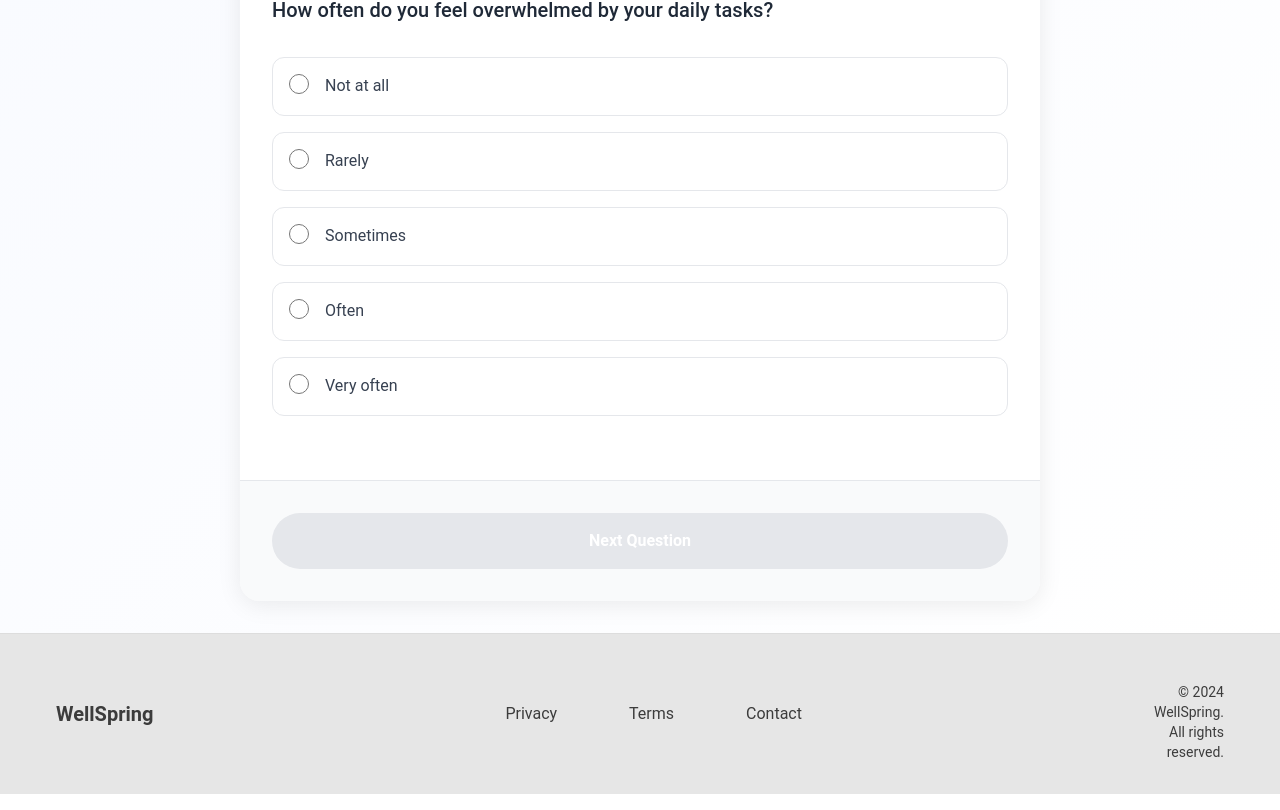
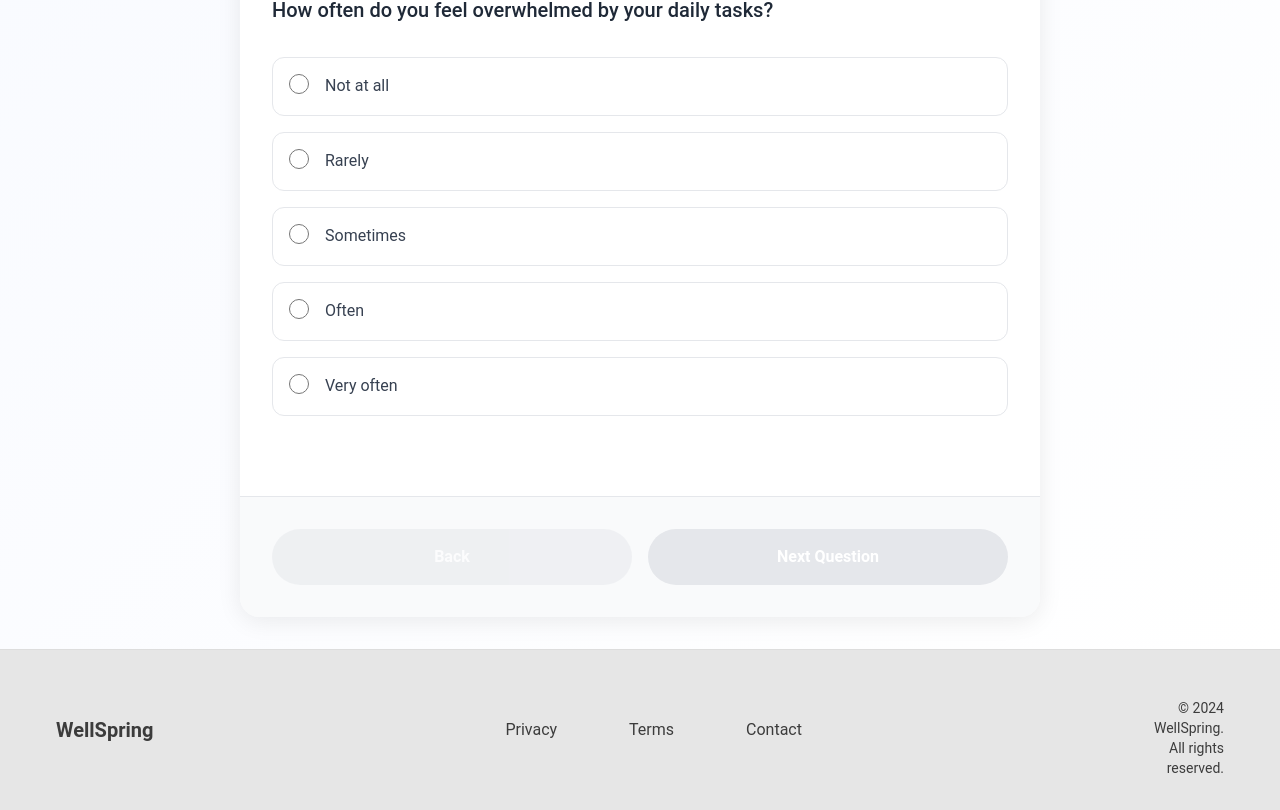
Before and after one commit to MBillahsust/WellSpring, a React (Create React App) app in the folder Frontend/: page /stress-evaluation in a window 1280 px wide. Shown: the part 507-1317 px from the top of the page. Built offline with nearby package versions, Linux system fonts and the light colour scheme; no server answers.

Commit message:
fixed stress assesment page

```diff
--- a/Frontend/src/pages/AssessmentPages/StressEvaluation.js
+++ b/Frontend/src/pages/AssessmentPages/StressEvaluation.js
@@ -1,4 +1,4 @@
-import React, { useState, useContext } from 'react';
+import React, { useState, useContext, useRef, useEffect } from 'react';
 import { useNavigate, useLocation } from 'react-router-dom';
 import axios from 'axios';
 import { UserContext } from '../../UserContext';
@@ -33,6 +33,13 @@ export default function StressEvaluation() {
   const { userInfo } = useContext(UserContext);
   const navigate = useNavigate();
   const location = useLocation();
+  const questionRef = useRef(null);
+
+  useEffect(() => {
+    if (questionRef.current) {
+      questionRef.current.scrollIntoView({ behavior: 'smooth' });
+    }
+  }, [currentQuestion]);
 
   const handleAnswer = (value) => {
     const newAnswers = [...answers];
@@ -45,6 +52,12 @@ export default function StressEvaluation() {
       setCurrentQuestion(currentQuestion + 1);
     } else {
       calculateResult();
+    }
+  };
+
+  const handleBack = () => {
+    if (currentQuestion > 0) {
+      setCurrentQuestion(currentQuestion - 1);
     }
   };
 
@@ -142,9 +155,10 @@ export default function StressEvaluation() {
             <>
               <div className="progress-container">
                 <div className="progress-bar" style={{ width: `${progress}%` }}></div>
+                <p className="progress-text">{Math.round(progress)}% complete</p>
               </div>
               <p className="question-counter">Question {currentQuestion + 1} of {questions.length}</p>
-              <div className="question">
+              <div className="question fade-in" ref={questionRef}>
                 {questions[currentQuestion]}
               </div>
               <div className="options-grid">
@@ -171,15 +185,24 @@ export default function StressEvaluation() {
             </>
           )}
         </div>
-        <div className="assessment-footer">
+        <div className="assessment-footer flex justify-between items-center gap-4 mt-4">
           {!result && (
+            <>
+              <button
+                onClick={handleBack}
+                className={`next-button bg-gray-300 text-gray-700 hover:bg-gray-400 ${currentQuestion === 0 ? 'opacity-50 cursor-not-allowed' : ''}`}
+                disabled={currentQuestion === 0}
+              >
+                Back
+              </button>
               <button
                 onClick={handleNext}
-              className="next-button"
+                className="next-button hover:bg-blue-600"
                 disabled={answers[currentQuestion] === undefined}
               >
                 {currentQuestion < questions.length - 1 ? "Next Question" : "Submit"}
               </button>
+            </>
           )}
         </div>
       </div>
```
Lines whose indentation alone changed are shown as unchanged.
